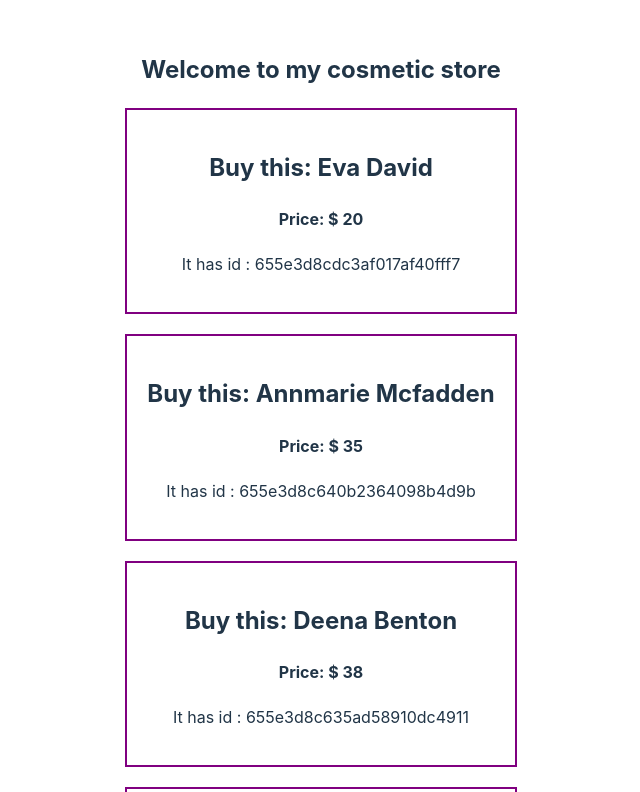
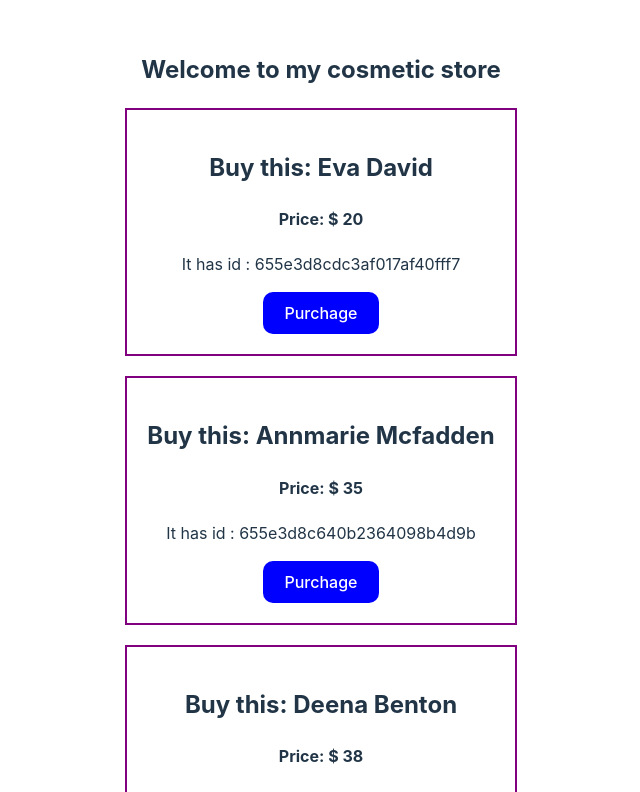
Before and after one commit to mehu-hub/React-storage-Handler, a React (Vite) app: page / in a window 1280 px wide. Shown: the top 792 px of the page, without its empty margins (319-959 px from the left). Built offline with nearby package versions, Linux system fonts and the light colour scheme.

Commit message:
Create Event Handler with Parameter

```diff
--- /dev/null
+++ b/src/components/Cosmetic/Cosmetic.css
@@ -0,0 +1,6 @@
+.btn-cart{
+    background-color: blue;
+    color: white;
+    padding: 10px 20px;
+    border-radius: 10px;
+}
--- a/src/components/Cosmetic/Cosmetic.jsx
+++ b/src/components/Cosmetic/Cosmetic.jsx
@@ -1,12 +1,18 @@
 import React from 'react';
-
+import './Cosmetic.css'
 const Cosmetic = (props) => {
     const {name, price, id} = props.cosmetic
+
+    const addToCart = (id) =>{
+        console.log('Added', id);
+    }
+
     return (
         <div style={{border:"2px solid purple", padding:"20px", margin:"20px"}}>
             <h2>Buy this: {name}</h2>
             <h4>Price: $ {price}</h4>
             <p>It has id : {id}</p>
+            <button onClick={() => addToCart(id)} className='btn-cart'>Purchage</button>
         </div>
     );
 };
```
